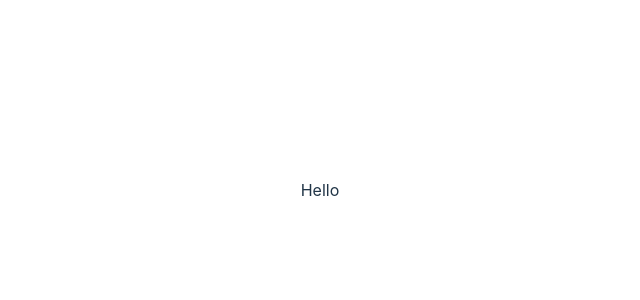
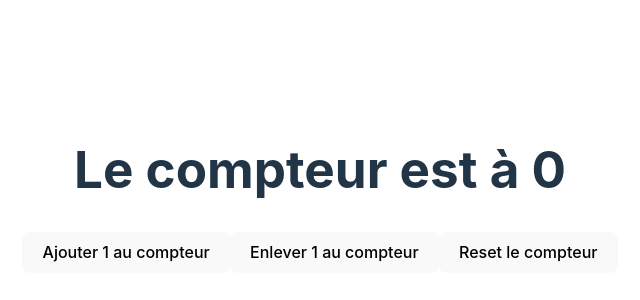
Before and after one commit to LucasJOLY/esimed_react, a React (Vite) app: page / in a window 1280 px wide. Shown: the part 210-510 px from the top of the page, without its empty margins (320-960 px from the left). Built offline with nearby package versions, Linux system fonts and the light colour scheme.

Commit message:
tp1 done

```diff
--- a/src/App.jsx
+++ b/src/App.jsx
@@ -2,14 +2,14 @@ import { Fragment, useState } from "react";
 import reactLogo from "./assets/react.svg";
 import viteLogo from "/vite.svg";
 import "./App.css";
-import Hello from "./Hello";
+import Counter from "./Counter";
 
 function App() {
   const [count, setCount] = useState(0);
 
   return (
     <Fragment>
-      <Hello />
+      <Counter />
     </Fragment>
   );
 }
--- /dev/null
+++ b/src/Counter.jsx
@@ -0,0 +1,33 @@
+import React, { Fragment, useState } from "react";
+
+function Counter() {
+  const [count, setCount] = useState(0);
+
+  const increment = () => {
+    if (count == 100) {
+      return;
+    }
+    setCount(count + 1);
+  };
+
+  const decrement = () => {
+    if (count == 0) {
+      return;
+    }
+    setCount(count - 1);
+  };
+  const reset = () => {
+    setCount(0);
+  };
+
+  return (
+    <Fragment>
+      <h1>Le compteur est à {count}</h1>
+      <button onClick={increment}>Ajouter 1 au compteur</button>
+      <button onClick={decrement}>Enlever 1 au compteur</button>
+      <button onClick={reset}>Reset le compteur</button>
+    </Fragment>
+  );
+}
+
+export default Counter;
--- a/src/Hello.jsx
+++ /dev/null
@@ -1,7 +0,0 @@
-import React from "react";
-
-function Hello() {
-  return <div>Hello</div>;
-}
-
-export default Hello;
```
